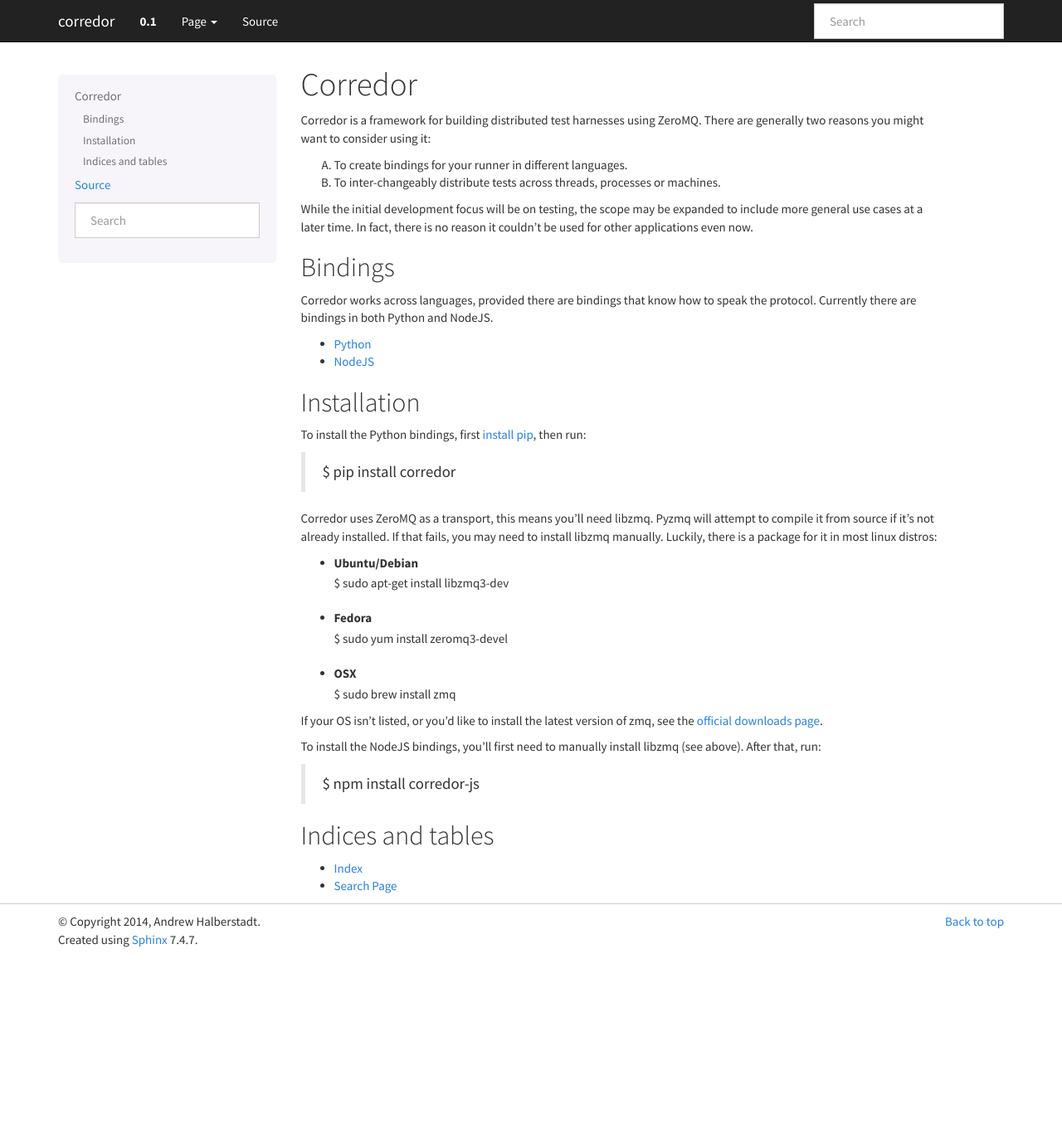
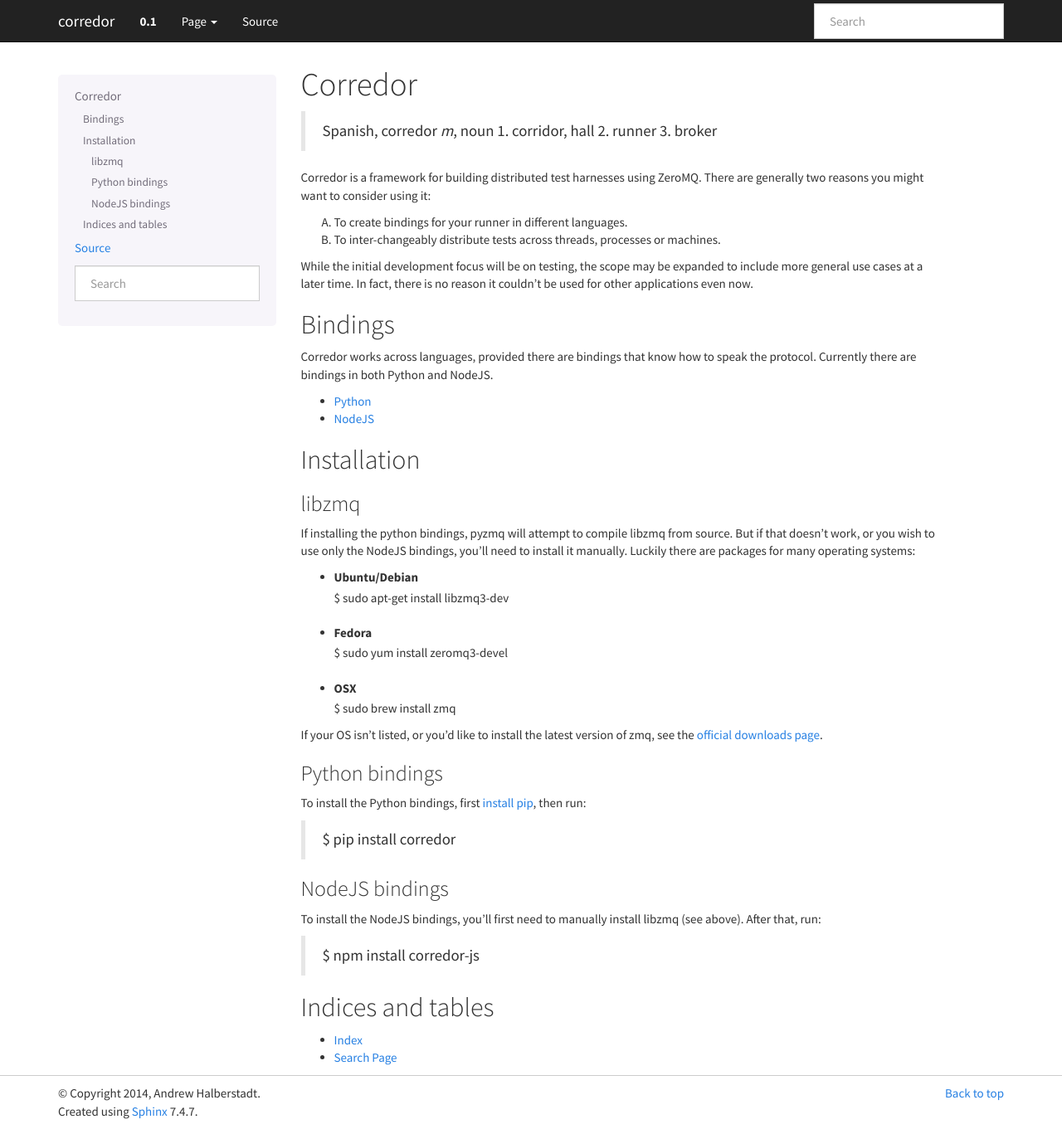
Before and after one commit to ahal/corredor, a Sphinx documentation site: the page built from docs/index.rst, in a window 1280 px wide and 1361 px high. Shown: the whole window at 83% size. Built offline with Sphinx 7.4.7, drawn with Linux system fonts in a browser that asks for light colours.

```diff
--- a/docs/index.rst
+++ b/docs/index.rst
@@ -6,6 +6,8 @@
 ========
 Corredor
 ========
+
+    Spanish, corredor *m*, noun 1. corridor, hall 2. runner 3. broker
 
 Corredor is a framework for building distributed test harnesses using ZeroMQ.
 There are generally two reasons you might want to consider using it:
@@ -32,14 +34,11 @@ speak the protocol. Currently there are bindings in both Python and NodeJS.
 Installation
 ============
 
-To install the Python bindings, first `install pip`_, then run:
-
-    $ pip install corredor
-
-Corredor uses ZeroMQ as a transport, this means you'll need libzmq. Pyzmq will
-attempt to compile it from source if it's not already installed. If that fails,
-you may need to install libzmq manually. Luckily, there is a package for it in
-most linux distros:
+libzmq
+~~~~~~
+If installing the python bindings, pyzmq will attempt to compile libzmq from source.
+But if that doesn't work, or you wish to use only the NodeJS bindings, you'll need
+to install it manually. Luckily there are packages for many operating systems:
 
 * Ubuntu/Debian
     $ sudo apt-get install libzmq3-dev
@@ -53,14 +52,26 @@ most linux distros:
 If your OS isn't listed, or you'd like to install the latest version of zmq,
 see the `official downloads page`_.
 
+
+Python bindings
+~~~~~~~~~~~~~~~
+
+To install the Python bindings, first `install pip`_, then run:
+
+    $ pip install corredor
+
+
+NodeJS bindings
+~~~~~~~~~~~~~~~
+
 To install the NodeJS bindings, you'll first need to manually install libzmq
 (see above). After that, run:
 
     $ npm install corredor-js
 
 
+.. _`official downloads page`: http://zeromq.org/intro:get-the-software
 .. _`install pip`: http://www.pip-installer.org/en/latest/installing.html
-.. _`official downloads page`: http://zeromq.org/intro:get-the-software
 
 Indices and tables
 ==================
--- a/docs/python/pattern.rst
+++ b/docs/python/pattern.rst
@@ -17,9 +17,8 @@ ExclusivePair
 -------------
 
 The ExclusivePair pattern maps to zmq's `PAIR sockets`_. Exclusive pairs must only
-connect or bind to a single PAIR socket. They may send and receive data bi-directionally
-and in any order. That is, they may send multiple times in a row without calling
-recv.
+connect or bind to one other PAIR socket. They may send and receive data bi-directionally
+and in any order. That is, they may call send/recv multiple times in a row.
 
 .. _`PAIR sockets`: http://api.zeromq.org/2-1:zmq-socket#toc14
 
```
Also changed, not shown: README.md (+9 -13 lines).
